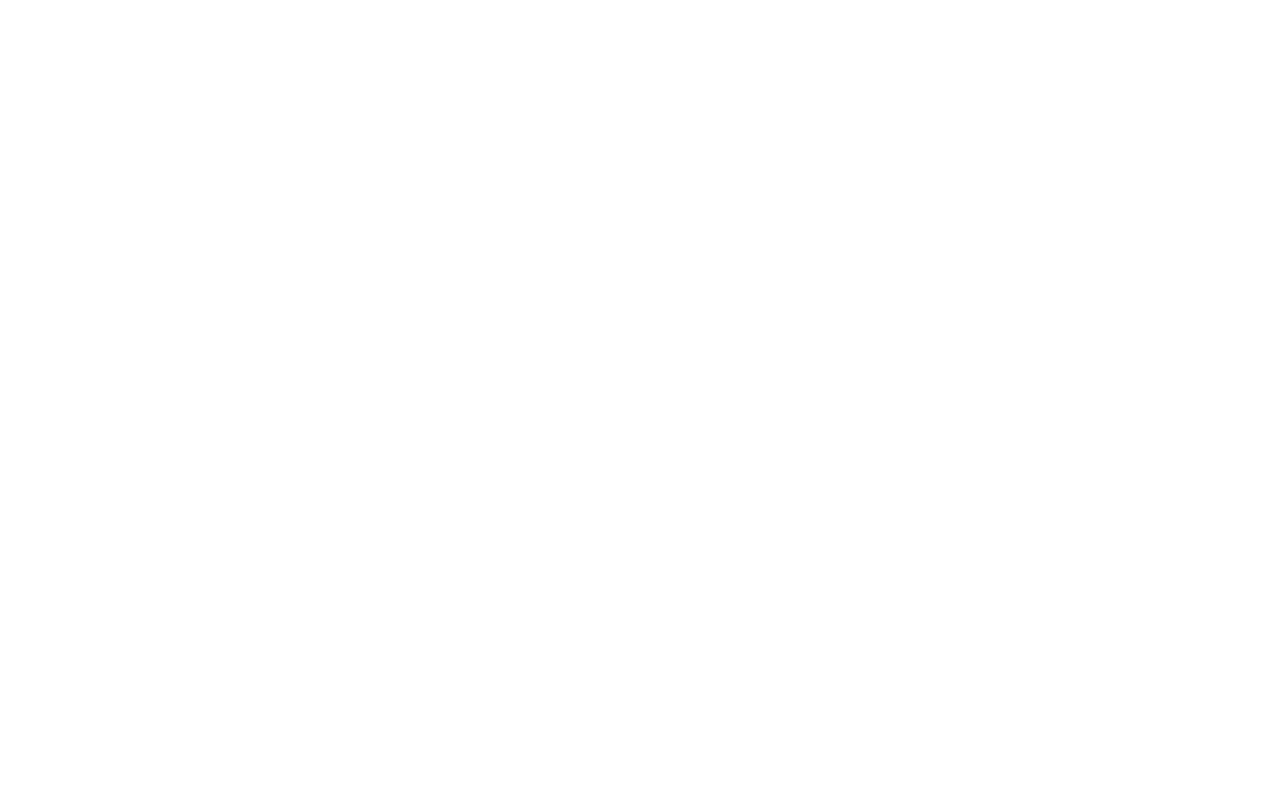
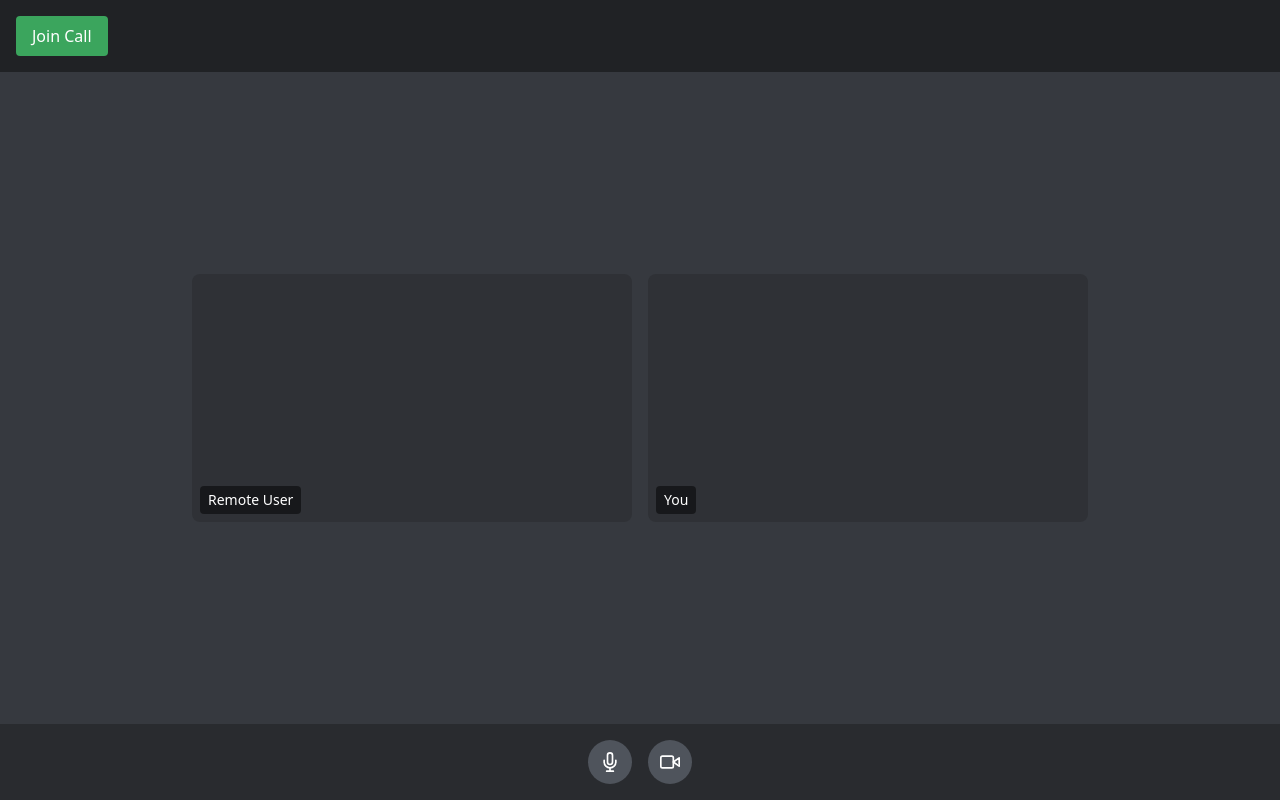
Before and after one commit to ducvu0907/chat-app, a React (Vite) app in the folder client/: page /video-call in a window 1280 px wide. Before the commit this address had no page. Built offline with nearby package versions, Linux system fonts and the light colour scheme.

Commit message:
part of video call

```diff
--- a/client/src/App.tsx
+++ b/client/src/App.tsx
@@ -5,6 +5,7 @@
 import Home from "./pages/Home";
 import Signup from "./pages/Signup";
 import Login from "./pages/Login";
+import VideoCallContainer from "./components/VideoCallContainer";
 
 export default function App() {
   const { authUser } = useContext(AuthContext);
@@ -15,6 +16,7 @@
         <Route path="/" element={authUser ? <Home /> : <Navigate to={"/login"} />} />
         <Route path="/login" element={authUser ? <Navigate to={"/"} /> : <Login />} />
         <Route path="/register" element={authUser ? <Navigate to={"/"} /> : <Signup />} />
+        <Route path="/video-call" element={<VideoCallContainer />} />
       </Routes>
       <Toaster />
     </div>
--- /dev/null
+++ b/client/src/components/VideoCallContainer.tsx
@@ -0,0 +1,200 @@
+import { useContext, useEffect, useRef, useState } from "react";
+import { AuthContext } from "../contexts/AuthContext";
+import { SocketContext } from "../contexts/SocketContext";
+import { FiMic, FiMicOff, FiVideo, FiVideoOff } from "react-icons/fi";
+
+export default function VideoCallContainer() {
+  const [conversation, setConversation] = useState(null);
+  const { authUser } = useContext(AuthContext);
+  const { socket } = useContext(SocketContext);
+  const localVideoRef = useRef<HTMLVideoElement | null>(null);
+  const remoteVideoRef = useRef<HTMLVideoElement | null>(null);
+  const [rtcCon, setRtcCon] = useState<RTCPeerConnection | null>(null);
+  const [otherUserIds, setOtherUserIds] = useState<string[]>([]);
+  const [isCallStarted, setIsCallStarted] = useState(false);
+  const [isMuted, setIsMuted] = useState(false);
+  const [isVideoOff, setIsVideoOff] = useState(false);
+
+  useEffect(() => {
+    const storedConversation = sessionStorage.getItem('selectedConversation');
+    if (storedConversation) {
+      setConversation(JSON.parse(storedConversation));
+      sessionStorage.removeItem('selectedConversation');
+    }
+  }, []);
+
+  useEffect(() => {
+    if (conversation && authUser) {
+      setOtherUserIds(conversation.participants.filter(p => p._id !== authUser._id).map(p => p._id));
+    }
+  }, [conversation, authUser]);
+
+  useEffect(() => {
+    if (!rtcCon && otherUserIds.length > 0) {
+      const servers = {
+        iceServers: [{ urls: ['stun:stun1.l.google.com:19302', 'stun:stun2.l.google.com:19302'] }],
+        iceCandidatePoolSize: 10,
+      };
+
+      const connection = new RTCPeerConnection(servers);
+
+      connection.ontrack = (event) => {
+        if (remoteVideoRef.current && event.streams[0]) {
+          remoteVideoRef.current.srcObject = event.streams[0];
+        }
+      };
+
+      connection.onicecandidate = (event) => {
+        if (event.candidate) {
+          otherUserIds.forEach(userId => socket?.emit("ice-candidate", { candidate: event.candidate, to: userId }));
+        }
+      };
+
+      setRtcCon(connection);
+    }
+  }, [otherUserIds, socket]);
+
+  useEffect(() => {
+    if (!rtcCon || !socket) return;
+
+    const handleReceiveOffer = async ({ offer, from }: { offer: RTCSessionDescriptionInit, from: string }) => {
+      try {
+        await rtcCon.setRemoteDescription(new RTCSessionDescription(offer));
+        const answer = await rtcCon.createAnswer();
+        await rtcCon.setLocalDescription(answer);
+        socket.emit("answer", { answer, to: from });
+        setIsCallStarted(true);
+      } catch (error) {
+        console.error("Error handling offer", error);
+      }
+    };
+
+    const handleReceiveAnswer = async ({ answer }: { answer: RTCSessionDescriptionInit }) => {
+      try {
+        await rtcCon.setRemoteDescription(new RTCSessionDescription(answer));
+      } catch (error) {
+        console.error("Error handling answer", error);
+      }
+    };
+
+    const handleReceiveIceCandidate = async ({ candidate }: { candidate: RTCIceCandidateInit }) => {
+      try {
+        if (candidate) {
+          await rtcCon.addIceCandidate(new RTCIceCandidate(candidate));
+        }
+      } catch (error) {
+        console.error("Error handling ICE candidate", error);
+      }
+    };
+
+    socket.on("receive-offer", handleReceiveOffer);
+    socket.on("receive-answer", handleReceiveAnswer);
+    socket.on("receive-ice-candidate", handleReceiveIceCandidate);
+
+    return () => {
+      socket.off("receive-offer", handleReceiveOffer);
+      socket.off("receive-answer", handleReceiveAnswer);
+      socket.off("receive-ice-candidate", handleReceiveIceCandidate);
+    };
+  }, [rtcCon, socket]);
+
+  const startCall = async () => {
+    try {
+      if (!rtcCon) return;
+
+      const localStream = await navigator.mediaDevices.getUserMedia({ audio: true, video: true });
+      localStream.getTracks().forEach(track => rtcCon.addTrack(track, localStream));
+
+      if (localVideoRef.current) {
+        localVideoRef.current.srcObject = localStream;
+      }
+
+      const offer = await rtcCon.createOffer();
+      await rtcCon.setLocalDescription(offer);
+
+      otherUserIds.forEach(userId => socket?.emit("offer", { offer, to: userId }));
+      setIsCallStarted(true);
+    } catch (error) {
+      console.error("Error while starting call", error);
+    }
+  };
+
+  const toggleMute = () => {
+    if (localVideoRef.current && localVideoRef.current.srcObject) {
+      const audioTrack = (localVideoRef.current.srcObject as MediaStream).getAudioTracks()[0];
+      audioTrack.enabled = !audioTrack.enabled;
+      setIsMuted(!audioTrack.enabled);
+    }
+  };
+
+  const toggleVideo = () => {
+    if (localVideoRef.current && localVideoRef.current.srcObject) {
+      const videoTrack = (localVideoRef.current.srcObject as MediaStream).getVideoTracks()[0];
+      videoTrack.enabled = !videoTrack.enabled;
+      setIsVideoOff(!videoTrack.enabled);
+    }
+  };
+
+  return (
+    <div className="flex flex-col w-full h-full bg-[#36393f] text-white">
+      <header className="bg-[#202225] p-4 flex justify-between items-center">
+        {!isCallStarted ? (
+          <button
+            onClick={startCall}
+            className="bg-[#3ba55d] text-white py-2 px-4 rounded hover:bg-[#2d7d46] transition duration-200"
+          >
+            Join Call
+          </button>
+        ) : (
+          <button
+            onClick={() => window.close()}
+            className="bg-[#ed4245] text-white py-2 px-4 rounded hover:bg-[#c03537] transition duration-200"
+          >
+            Leave Call
+          </button>
+        )}
+      </header>
+      <div className="flex-grow p-4 flex justify-center items-center">
+        <div className="grid grid-cols-1 sm:grid-cols-2 gap-4 w-full max-w-4xl">
+          <div className="aspect-video bg-[#2f3136] rounded-lg overflow-hidden relative">
+            <video
+              ref={remoteVideoRef}
+              autoPlay
+              playsInline
+              className="w-full h-full object-cover"
+            />
+            <div className="absolute bottom-2 left-2 bg-black bg-opacity-50 px-2 py-1 rounded text-sm">
+              Remote User
+            </div>
+          </div>
+          <div className="aspect-video bg-[#2f3136] rounded-lg overflow-hidden relative">
+            <video
+              ref={localVideoRef}
+              autoPlay
+              muted
+              playsInline
+              className="w-full h-full object-cover"
+            />
+            <div className="absolute bottom-2 left-2 bg-black bg-opacity-50 px-2 py-1 rounded text-sm">
+              You
+            </div>
+          </div>
+        </div>
+      </div>
+      <footer className="bg-[#292b2f] p-4 flex justify-center space-x-4">
+        <button
+          onClick={toggleMute}
+          className={`rounded-full p-3 transition duration-200 ${isMuted ? 'bg-[#ed4245]' : 'bg-[#4f545c] hover:bg-[#686d73]'}`}
+        >
+          {isMuted ? <FiMicOff size={20} /> : <FiMic size={20} />}
+        </button>
+        <button
+          onClick={toggleVideo}
+          className={`rounded-full p-3 transition duration-200 ${isVideoOff ? 'bg-[#ed4245]' : 'bg-[#4f545c] hover:bg-[#686d73]'}`}
+        >
+          {isVideoOff ? <FiVideoOff size={20} /> : <FiVideo size={20} />}
+        </button>
+      </footer>
+    </div>
+  );
+}
--- a/client/src/contexts/SocketContext.tsx
+++ b/client/src/contexts/SocketContext.tsx
@@ -10,7 +10,7 @@
 export const SocketContext = createContext<SocketContextType>({ socket: null, onlineUsers: [] });
 
 export function SocketContextProvider({ children }: { children: ReactNode }) {
-  const [socket, setSocket] = useState(null);
+  const [socket, setSocket] = useState<Socket | null>(null);
   const [onlineUsers, setOnlineUsers] = useState([]);
   const { authUser } = useContext(AuthContext);
 
@@ -22,7 +22,7 @@
         },
       });
       setSocket(socket);
-      socket.on("getOnlineUsers", (users) => {
+      socket.on("get-online-users", (users) => {
         setOnlineUsers(users);
       });
 
--- a/client/src/hooks/useGetConversations.tsx
+++ b/client/src/hooks/useGetConversations.tsx
@@ -15,7 +15,6 @@
         if (data.error) {
           throw new Error(data.error);
         }
-        console.log(data);
         setConversations(data);
 
       } catch (error) {
--- a/client/src/main.tsx
+++ b/client/src/main.tsx
@@ -4,12 +4,24 @@
 import './index.css';
 import { BrowserRouter } from 'react-router-dom';
 import { AuthContextProvider } from './contexts/AuthContext.tsx';
+import { ConversationContextProvider } from './contexts/ConversationContext.tsx';
+import { ConversationsContextProvider } from './contexts/ConversationsContext.tsx';
+import { SocketContextProvider } from './contexts/SocketContext.tsx';
+import { UsersContextProvider } from './contexts/UsersContext.tsx';
 
 ReactDOM.createRoot(document.getElementById('root')!).render(
   <React.StrictMode>
     <BrowserRouter>
       <AuthContextProvider>
-        <App />
+        <ConversationsContextProvider>
+          <ConversationContextProvider>
+            <SocketContextProvider>
+              <UsersContextProvider>
+                <App />
+              </UsersContextProvider>
+            </SocketContextProvider>
+          </ConversationContextProvider>
+        </ConversationsContextProvider>
       </AuthContextProvider>
     </BrowserRouter>
   </React.StrictMode>,
--- a/client/src/pages/Home.tsx
+++ b/client/src/pages/Home.tsx
@@ -1,25 +1,13 @@
 import ConversationContainer from "../components/ConversationContainer"
 import Sidebar from "../components/Sidebar"
 import UsersBar from "../components/UsersBar"
-import { ConversationContextProvider } from "../contexts/ConversationContext"
-import { ConversationsContextProvider } from "../contexts/ConversationsContext"
-import { SocketContextProvider } from "../contexts/SocketContext"
-import { UsersContextProvider } from "../contexts/UsersContext"
 
 export default function Home() {
   return (
-    <ConversationContextProvider>
-      <SocketContextProvider>
-        <UsersContextProvider>
-          <ConversationsContextProvider>
-            <div className="w-full h-full flex">
-              <Sidebar />
-              <ConversationContainer />
-              <UsersBar />
-            </div>
-          </ConversationsContextProvider>
-        </UsersContextProvider>
-      </SocketContextProvider>
-    </ConversationContextProvider>
+    <div className="w-full h-full flex">
+      <Sidebar />
+      <ConversationContainer />
+      <UsersBar />
+    </div>
   )
 }
```
Also changed, not shown: client/src/components/ConversationContainer.tsx (+17 -2 lines), 1 other file (tests, documents, lock files or other folders).
